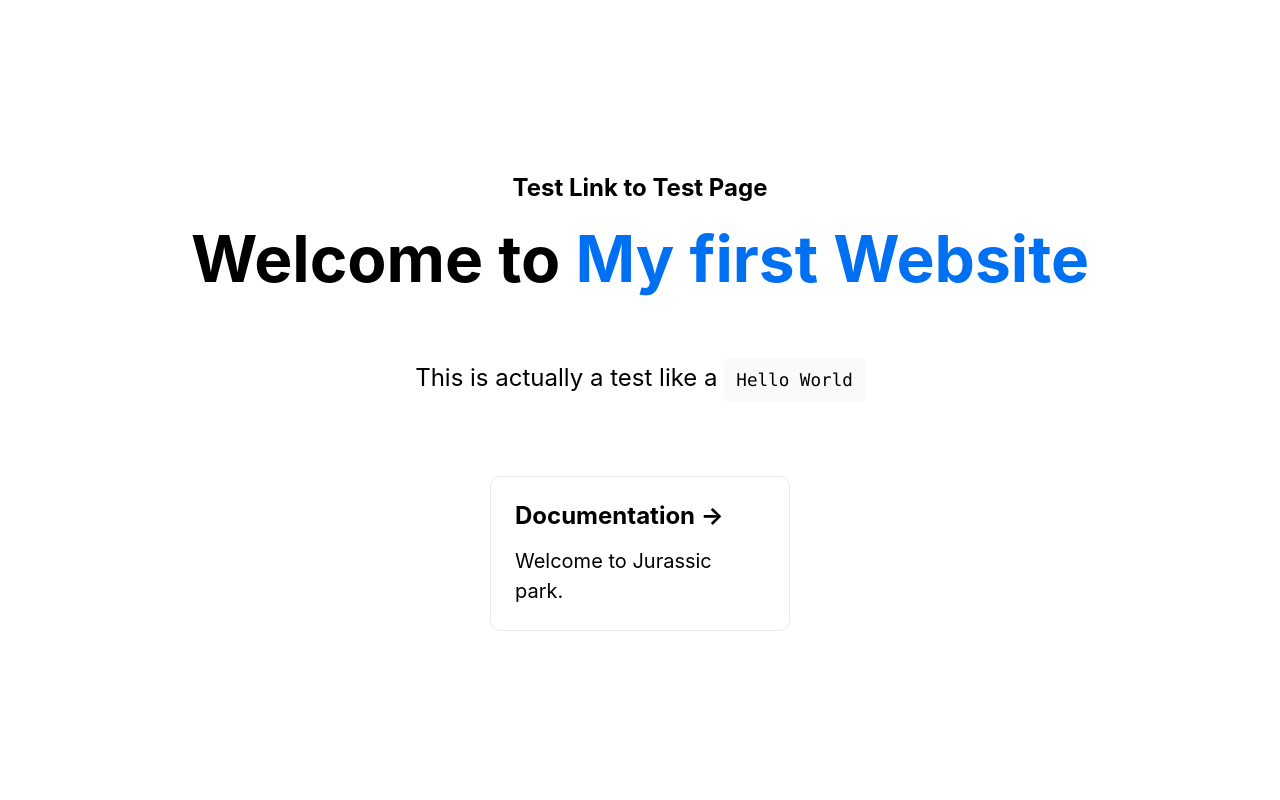
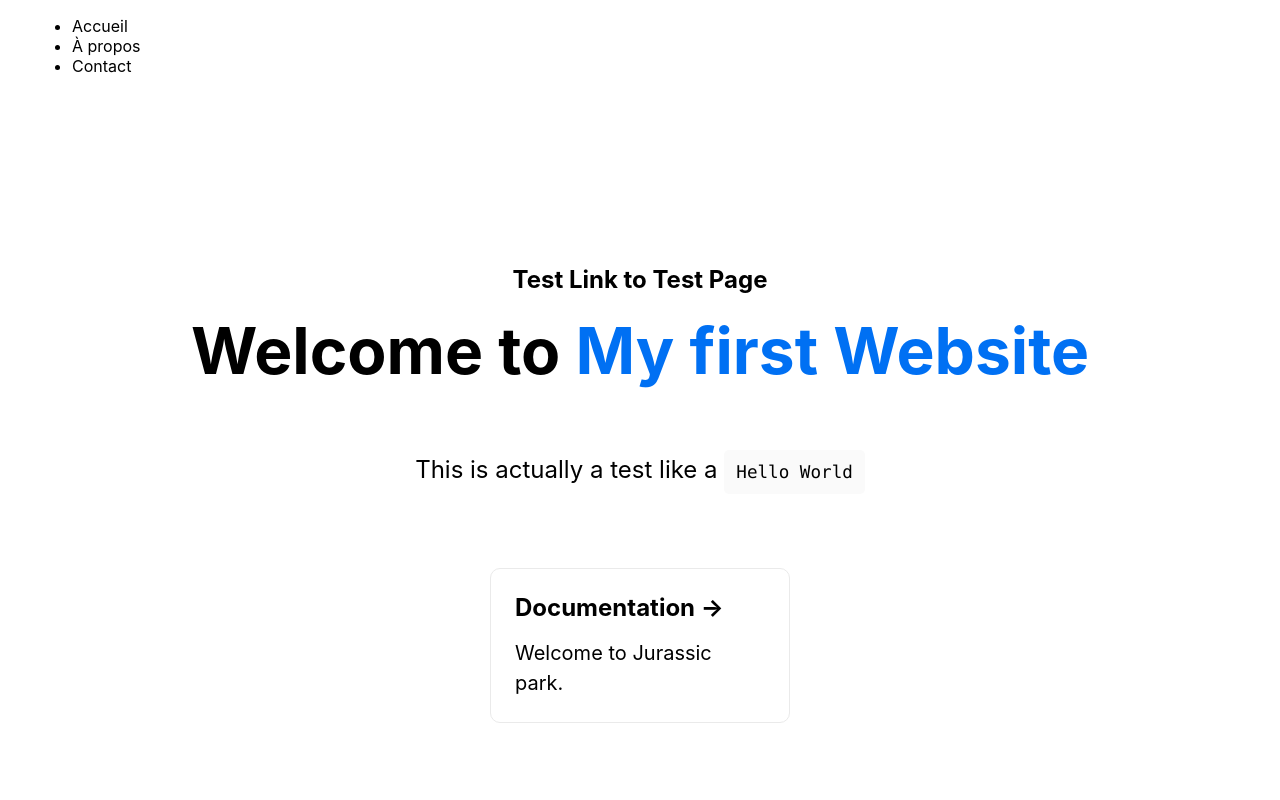
Before and after one commit to Tomi-Tom/Tomfolio, a Next.js app: page / in a window 1280 px wide. Shown: the top 800 px of the page. Built offline with nearby package versions, Linux system fonts and the light colour scheme.

Commit message:
Update index.tsx

```diff
--- a/pages/index.tsx
+++ b/pages/index.tsx
@@ -2,6 +2,7 @@ import Head from 'next/head'
 import Image from 'next/image'
 import styles from '../styles/Home.module.css'
 import Link from "next/link";
+import Navbar from '../components/layout/Navbar';
 
 export default function Home() {
   return (
@@ -11,6 +12,8 @@ export default function Home() {
         <meta name="description" content="The galery of Tomi-Tom" />
         <link rel="icon" href="/favicon.ico" />
       </Head>
+
+      <Navbar />
 
       <main className={styles.main}>
         <h2>
```
